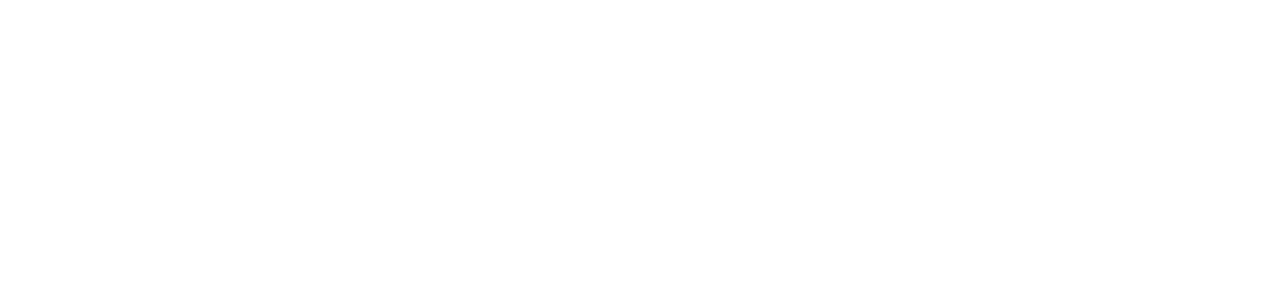
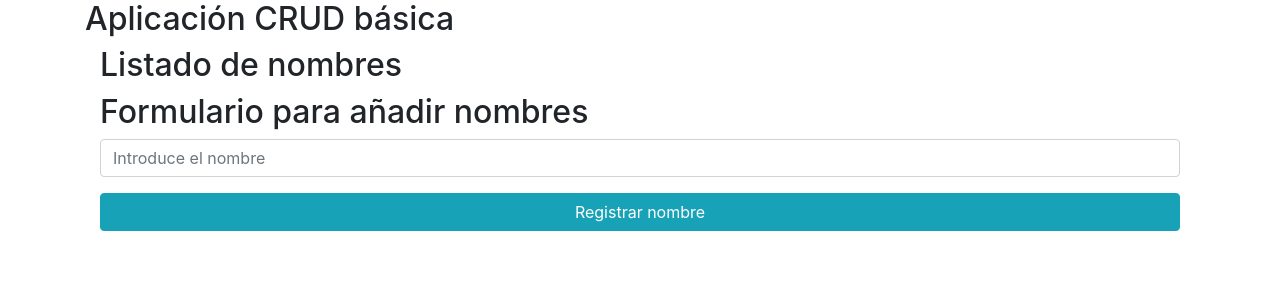
Before and after one commit to UlisesAstrada/crud-app-new, a React (Create React App) app: page / in a window 1280 px wide. Shown: the top 300 px of the page. Built offline with nearby package versions, Linux system fonts and the light colour scheme.

Commit message:
Adding a form

```diff
--- a/src/App.jsx
+++ b/src/App.jsx
@@ -1,10 +1,11 @@
 import React from 'react'
 import './App.css';
 import ListadoNombres from './components/ListadoNombres';
+import 'bootstrap/dist/css/bootstrap.css'
 
 function App() {
   return (
-    <div className="App">
+    <div className="container">
       <ListadoNombres />
     </div>
   );
--- a/src/components/ListadoNombres.jsx
+++ b/src/components/ListadoNombres.jsx
@@ -1,9 +1,35 @@
-import React from 'react'
+import React, {useState} from 'react'
+import uniqid from 'uniqid'
 
 function ListadoNombres() {
+
+  const [nombre, setNombre] = useState('')
+  const [listadoNombres, setListadoNombres] = useState([])
+
+  const addNombre = () => {
+
+  }
+
   return (
     <div>
-
+      <h2>Aplicación CRUD básica</h2>
+      <div className="col">
+        <h2>Listado de nombres</h2>
+      </div>
+      <div className="col">
+        <h2>Formulario para añadir nombres</h2>
+        <form className="form-group">
+          <input
+          onChange= {(event) =>{setNombre(event.target.value)}}
+          type="text"
+          className="form-control mb-3"
+          placeholder="Introduce el nombre"/>
+          <input
+          className="btn btn-info btn-block"
+          type="submit"
+          value="Registrar nombre"/>
+          </form>
+      </div>
     </div>
   )
 }
```
